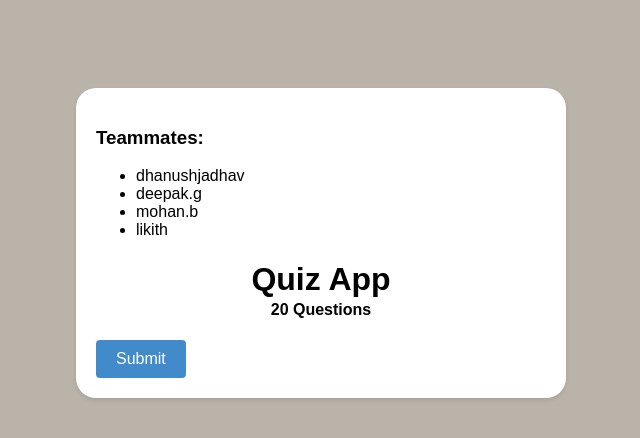
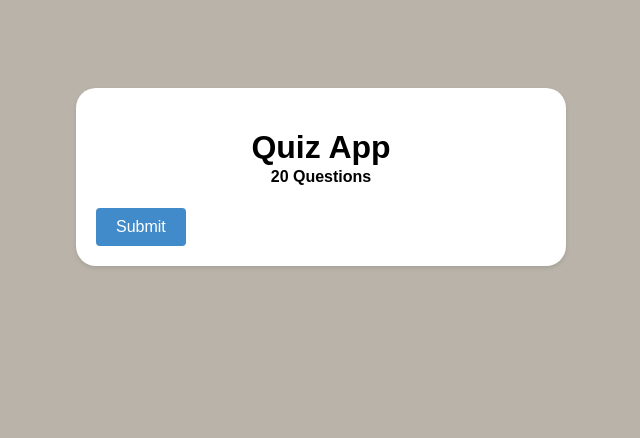
Before and after one commit to dhanushjadhav/-p-10, a plain HTML site: page index.html in a window 1280 px wide. Shown: the whole page, without its empty margins (319-959 px from the left). Drawn offline with Linux system fonts and the light colour scheme.

Commit message:
Update index.html

```diff
--- a/index.html
+++ b/index.html
@@ -1,23 +1,13 @@
 <!DOCTYPE html>
 <html>
   <head>
-    <title>Talha - Quiz Game</title>
+    <title>brain - Quiz Game</title>
     <link rel="stylesheet" href="style.css" />
     <link rel="icon" href="https://i.ibb.co/M6KTWnf/pic.jpg" />
-  </head>
+</head>
   <body>
     <div class="container">
-      <div id="teammates" style="margin-bottom: 20px;">
-        <h3>Teammates:</h3>
-        <ul>
-          <li>dhanushjadhav</li>
-          <li>deepak.g</li>
-          <li>mohan.b</li>
-          <li>likith</li>
-        </ul>
-      </div>
-
-      <h1 style="margin-bottom: 3px;">Quiz App</h1>
+      <h1 style="margin-bottom: 2px;">Quiz App</h1>
       <h4 style="margin-top: 0px;">20 Questions</h4>
       <div id="quiz"></div>
       <div id="result" class="result"></div>
```
